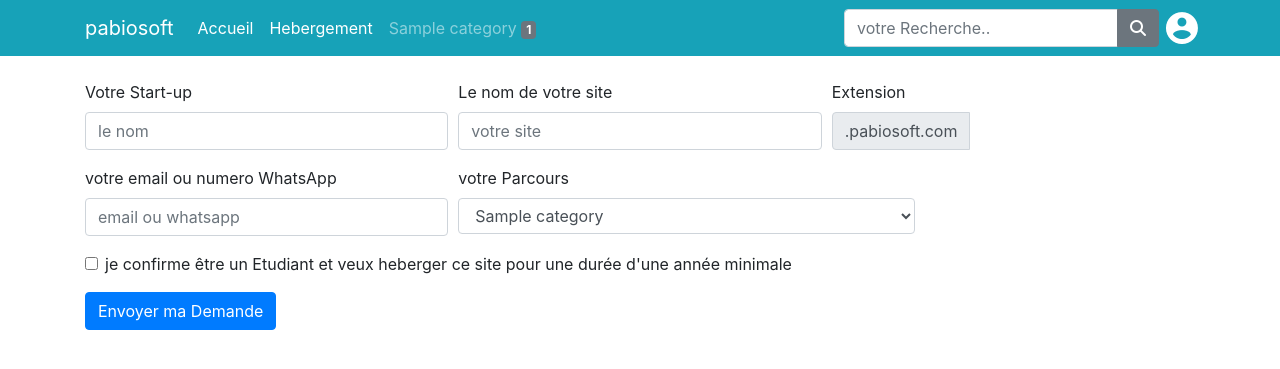
After one commit to pabios/gandal, a PHP site: page /cloud.php in a window 1280 px wide. The commit adds this page. Shown: the top 369 px of the page. Run offline with PHP 8.4, Linux system fonts and the light colour scheme; tables that the repository leaves empty or names only in its code hold one stand-in row (values such as "Sample post"); some libraries are stand-ins or nearby versions.

Commit message:
ajout de la fonction hebergment

```diff
--- a/_head.php
+++ b/_head.php
@@ -1,7 +1,7 @@
 
 <link rel="icon" href="./assets/images/favicon/favicon.ico"/>
 <link rel="stylesheet" href="https://stackpath.bootstrapcdn.com/bootstrap/4.1.3/css/bootstrap.min.css" integrity="sha384-MCw98/SFnGE8fJT3GXwEOngsV7Zt27NXFoaoApmYm81iuXoPkFOJwJ8ERdknLPMO" crossorigin="anonymous">
-
+<script src="https://kit.fontawesome.com/45c58c0015.js" crossorigin="anonymous"></script>
 <script src="https://code.jquery.com/jquery-3.3.1.slim.min.js" integrity="sha384-q8i/X+965DzO0rT7abK41JStQIAqVgRVzpbzo5smXKp4YfRvH+8abtTE1Pi6jizo" crossorigin="anonymous"></script>
 <script src="https://cdnjs.cloudflare.com/ajax/libs/popper.js/1.14.3/umd/popper.min.js" integrity="sha384-ZMP7rVo3mIykV+2+9J3UJ46jBk0WLaUAdn689aCwoqbBJiSnjAK/l8WvCWPIPm49" crossorigin="anonymous"></script>
 <script src="https://stackpath.bootstrapcdn.com/bootstrap/4.1.3/js/bootstrap.min.js" integrity="sha384-ChfqqxuZUCnJSK3+MXmPNIyE6ZbWh2IMqE241rYiqJxyMiZ6OW/JmZQ5stwEULTy" crossorigin="anonymous"></script>
--- a/_header.php
+++ b/_header.php
@@ -15,6 +15,9 @@
          <ul class="navbar-nav mr-auto">
            <li class="nav-item active">
                <a class="nav-link" href="index.php">Accueil</a>
+           </li>
+           <li class="nav-item active">
+               <a class="nav-link" href="index.php">Hebergement</a>
            </li>
            <?php foreach($postCategoryMenu as $pcm): ?>
           <?php if(getId() != $pcm->id):?>
@@ -39,9 +42,23 @@
                </li>
            <?php endforeach;*/ ?>
          </ul>
+         <!--
          <form action="./search.php" method="GET" class="form-inline my-2 my-lg-0" >
             <input name ="searchIn" class="form-control mr-sm-2" type="text" placeholder="Search" aria-label="Search">
             <button name = "doSearch" class="btn btn-outline-success my-2 my-sm-0" type="submit">Search</button>
+          </form>
+          -->
+          <form action="./search.php" method="GET" class="form-inline my-2 my-lg-0" >
+
+            <!-- Another variation with a button -->
+            <div class="input-group">
+                <input type="text" name ="searchIn" class="form-control" placeholder="votre Recherche..">
+                <div class="input-group-append">
+                  <button class="btn btn-secondary" type="submit" name = "doSearch">
+                    <i class="fa fa-search"></i>
+                  </button>
+                </div>
+              </div>
           </form>
           <span class="material-icons" class="nav-link">
             <a href="./login.php" style="margin-left:15%"> <img src="./assets/images/2x/icone.png" alt="login"></a>
@@ -49,9 +66,14 @@
        </div>
 </div>
      </nav>
+
 </header>
 
+
 <div class="container" >
+
+
+
   <?php
   Comment::insertComment();
    $s =App::show_flash();
--- /dev/null
+++ b/cloud.php
@@ -0,0 +1,113 @@
+<?php
+   session_start();
+   require_once ('lib/flash.php');
+   require_once ('./connect.php');
+   $req = 'SELECT * FROM cloud';
+   $clouds = $pdo->query($req);
+
+   $categories = $pdo->query('SELECT * FROM category');
+
+   /****
+   * debut insertion
+   *****/
+  if(isset($_POST['demande'])){
+    if(!empty($_POST['societe']) AND !empty($_POST['domaine']) AND !empty($_POST['email']) ){
+        $societe = htmlspecialchars($_POST['societe']);
+        $domaine = htmlspecialchars($_POST['domaine']);
+        $email = htmlspecialchars($_POST['email']);
+        echo $ville;
+        $reponses = $pdo->query("SELECT * FROM `cloud` WHERE nomDomaine = '$domaine'");
+        $nb = $reponses->rowCount();
+        $result = $reponses->fetch();
+
+        if($nb == 0){
+                    $query = $pdo->prepare('INSERT INTO cloud (dateAjout,nomDomaine,societe,extension,author_id,email )
+                                        VALUES  (now(),?,?,".pabiosoft.com",25,?)');//en prod author_id = 1
+
+                      $query->execute(array($domaine,$societe,$email));
+                   // $flash = ' Nous avons bien Reçu votre Demande ';
+                   // $typeFlash = 'success';
+                    $msg = true;
+                    $reponses = $pdo->query("SELECT nomDomaine FROM `cloud` WHERE nomDomaine = '$domaine'");
+                    $result = $reponses->fetch();
+        } else if($nb != 0){
+            //$flash = ' ce nom de domaine est deja utiliser';
+            //$typeFlash = 'danger';
+            $msg = false;
+        }
+
+    }
+
+}
+?>
+<!DOCTYPE html>
+<html lang="en">
+<head>
+    <meta charset="utf-8">
+    <meta name="viewport" content="width=device-width, initial-scale=1">
+    <title>hebergement</title>
+    <?php include('_head.php') ?>
+  </head>
+  <body>
+    <?php include('_header.php') ?>
+
+    <div class="container" >
+    <?php if(isset($msg) AND $msg == true):?>
+        <div class="alert alert-info alert-dismissable">
+                        <a class="panel-close close" data-dismiss="alert">×</a> Feliciation votre domaine <strong><?=$result['nomDomaine']?>.pabiosoft.com</strong>: est disponible  nous vous contacterons par email ou whatSAPP d'ici 24h pour finaliser votre comande.
+        </div>
+    <?php endif;?>
+    <?php if(isset($msg) AND $msg == false):?>
+        <div class="alert alert-info alert-dismissable">
+            <a class="panel-close close" data-dismiss="alert">×</a>  votre domaine <strong><?=$result['nomDomaine']?>.pabiosoft.com</strong>:  est deja vendu veuillez trouver un autre
+        </div>
+    <?php endif;?>
+    <form method ="POST" action="">
+  <div class="form-row">
+    <div class="col-md-4 mb-3">
+      <label for="validationDefault01">Votre Start-up</label>
+      <input type="text" name="societe" class="form-control" id="validationDefault01" placeholder="le nom"   required>
+    </div>
+    <div class="col-md-4 mb-3">
+      <label for="validationDefault02">Le nom de votre site</label>
+      <input type="text" name ="domaine" class="form-control" id="validationDefault02" placeholder="votre site"  required>
+    </div>
+    <div class="col-md-3 mb-3">
+      <label for="validationDefaultUsername"> Extension</label>
+      <div class="input-group">
+        <div class="input-group-prepend">
+          <span class="input-group-text" id="inputGroupPrepend2">.pabiosoft.com</span>
+        </div>
+      </div>
+    </div>
+  </div>
+  <div class="form-row">
+    <div class="col-md-4 mb-3">
+      <label for="validationDefault03">votre email ou numero WhatsApp</label>
+      <input type="text" name ="email" class="form-control" id="validationDefault03" placeholder="email ou whatsapp" required>
+    </div>
+    <div class="col-lg-5">
+    <label for="validationDefault03">votre Parcours</label>
+          <select id="user_time_zone" class="form-control" size="0">
+              <?php foreach($categories as $cat): ?>
+                 <option > <?=$cat['name']?></option>
+                  <?php endforeach;?>
+              </select>
+      </div>
+  </div>
+  <div class="form-group">
+    <div class="form-check">
+      <input class="form-check-input" type="checkbox" value="" id="invalidCheck2" required>
+      <label class="form-check-label" for="invalidCheck2">
+         je confirme être un Etudiant et veux heberger ce site pour une durée d'une année minimale
+      </label>
+    </div>
+  </div>
+  <button class="btn btn-primary" name ="demande" type="submit">Envoyer ma Demande</button>
+</form>
+      </div>
+
+
+
+  </body>
+</html>
--- a/connect.php
+++ b/connect.php
@@ -3,3 +3,6 @@
  * Fichier totalement en Procedurales
  */
 $pdo = new PDO('mysql:host=localhost;dbname=pabios;charset=UTF8','pabios','pabios');
+
+
+?>
--- a/index.php
+++ b/index.php
@@ -17,6 +17,9 @@
     <?php include('_header.php') ?>
 
     <div class="container" >
+    <div class="alert alert-info alert-dismissable">
+          <a class="panel-close close" data-dismiss="alert">×</a> Bienvenue parmi la comunauté <strong>pabiosoft</strong>: ce site web est en cours de developpement click sur <a href="./cloud.php">hebergement</a>  pour heberger ton site .
+       </div>
     <?php foreach($posts as $post): ?>
       <article>
 
```
